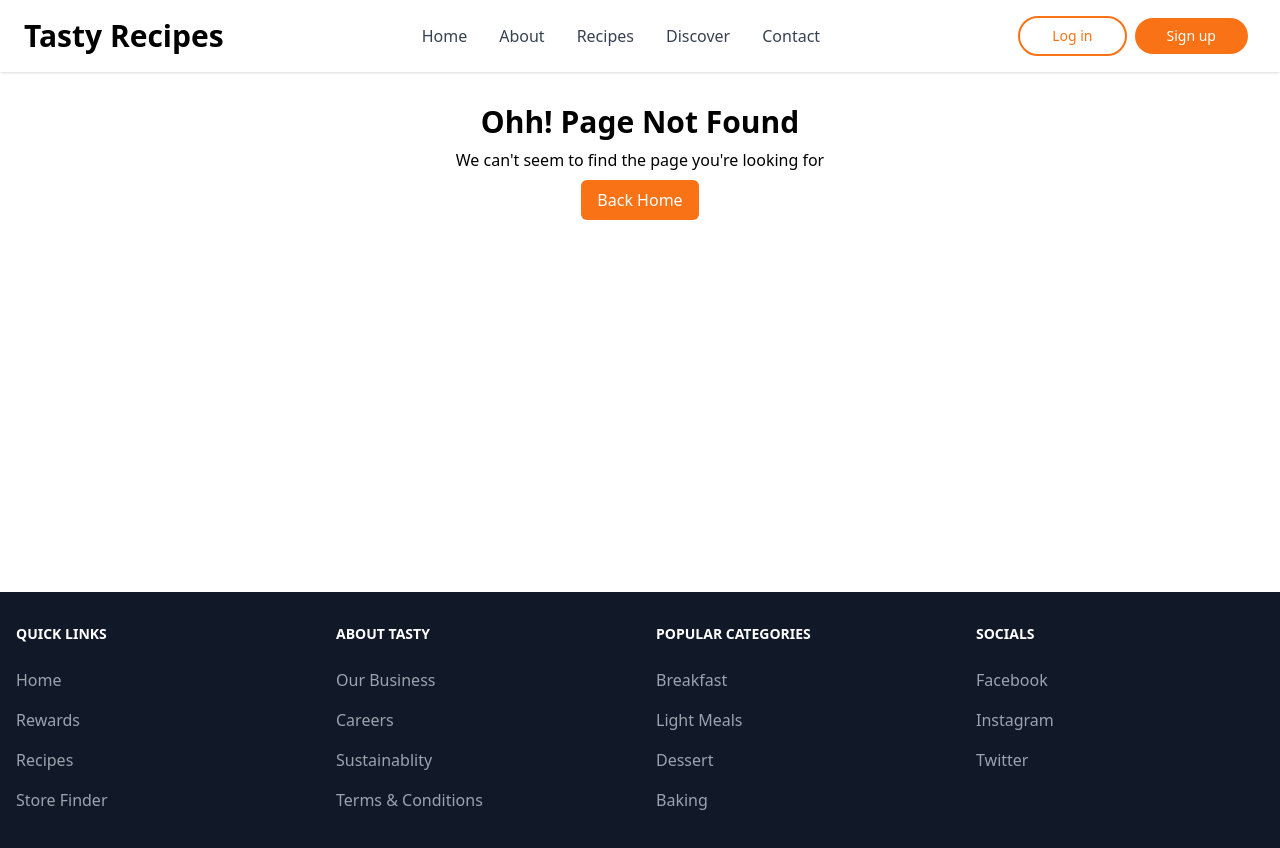
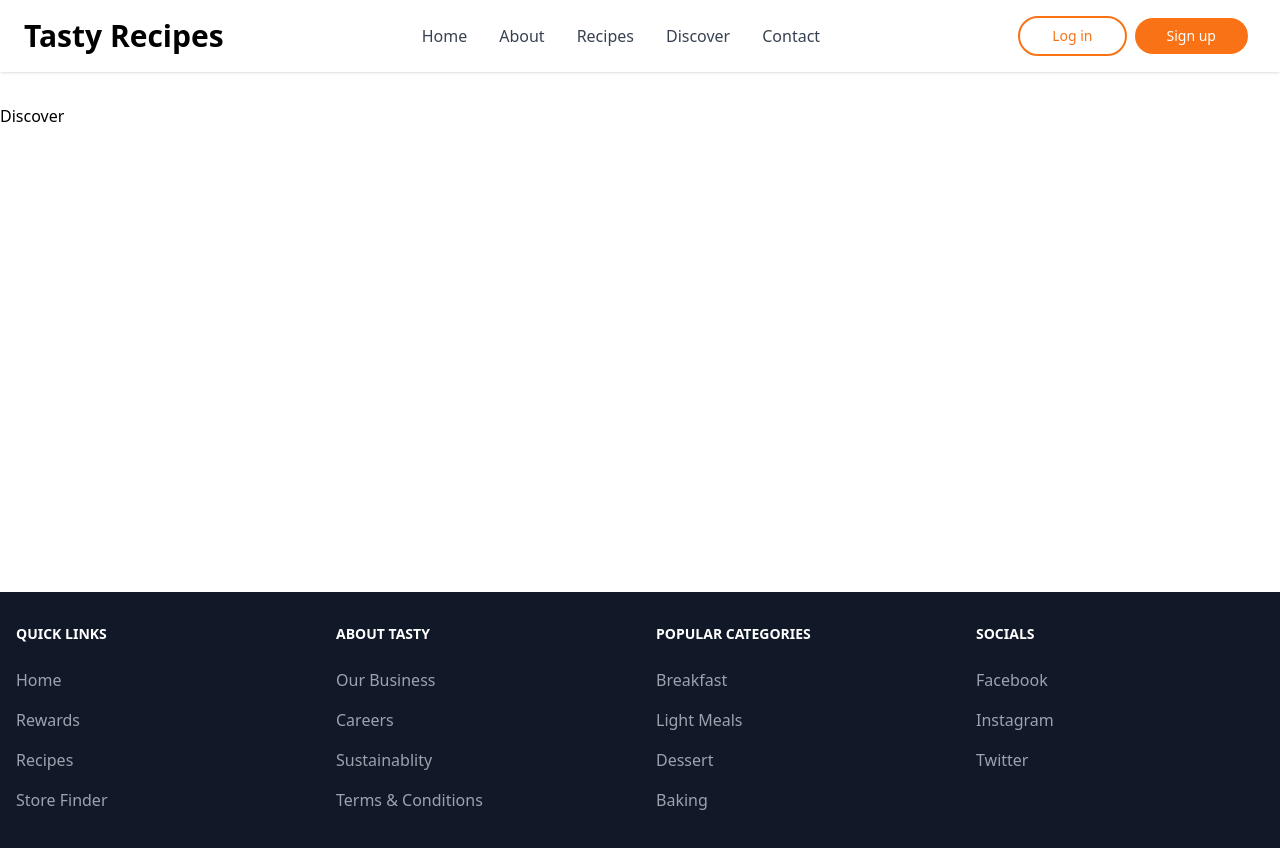
Before and after one commit to Jon-Felipe/Tasty-React, a React (Vite) app: page /discover in a window 1280 px wide. Shown: the top 848 px of the page. Built offline with nearby package versions, Linux system fonts and the light colour scheme.

Commit message:
created Discover Page

```diff
--- a/src/App.tsx
+++ b/src/App.tsx
@@ -20,6 +20,7 @@ import {
   Register,
   Recipes,
   SingleRecipe,
+  Discover,
   Profile,
   MyRecipes,
   FavouriteRecipes,
@@ -33,6 +34,7 @@ const router = createBrowserRouter(
       <Route index element={<Home />} />
       <Route path='about' element={<About />} />
       <Route path='contact' element={<Contact />} />
+      <Route path='discover' element={<Discover />} />
       <Route path='recipes/:category' element={<Recipes />} />
       <Route path='recipe/:id' element={<SingleRecipe />} />
       <Route path='login' element={<Login />} />
--- /dev/null
+++ b/src/pages/Discover.tsx
@@ -0,0 +1,9 @@
+import React from 'react';
+
+type Props = {};
+
+const Discover = (props: Props) => {
+  return <div>Discover</div>;
+};
+
+export default Discover;
--- a/src/pages/index.ts
+++ b/src/pages/index.ts
@@ -5,6 +5,7 @@ import Login from './Login';
 import Register from './Register';
 import Recipes from './Recipes';
 import SingleRecipe from './SingleRecipe';
+import Discover from './Discover';
 import Profile from './Profile';
 import MyRecipes from './MyRecipes';
 import FavouriteRecipes from './FavouriteRecipes';
@@ -19,6 +20,7 @@ export {
   Register,
   Recipes,
   SingleRecipe,
+  Discover,
   Profile,
   MyRecipes,
   FavouriteRecipes,
```
